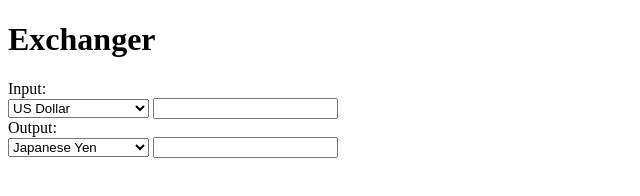
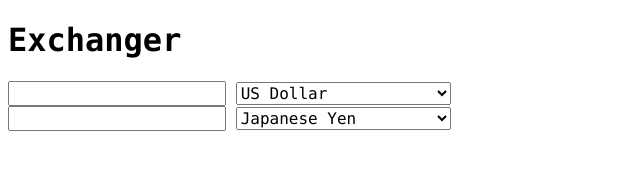
Before and after one commit to vcjhwebdev/exchanger, a plain HTML site: page index.html in a window 1280 px wide. Shown: the whole page, without its empty margins (0-640 px from the left). Drawn offline with Linux system fonts and the light colour scheme; no server answers.

Commit message:
adjust layout
- resize fonts
- remove labels
- rearrange order

```diff
--- a/assets/css/style.css
+++ b/assets/css/style.css
@@ -0,0 +1,7 @@
+body, select, input[type="text"] {
+	font-family: Consolas, "Andale Mono", "Lucida Console", "Lucida Sans Typewriter", Monaco, "Courier New", "monospace";
+}
+
+input[type="text"], select, label {
+	font-size: 16px;
+}
--- a/assets/js/exchanger.js
+++ b/assets/js/exchanger.js
@@ -47,7 +47,7 @@ var Exchanger = {
 			try {
 				i = Number(i);
 				o = i * Exchanger.conversionRates.rates[Exchanger.outputCurrency];
-				document.getElementById("output-value").value = o;
+				document.getElementById("output-value").value = o.toFixed(2);
 				console.log("Updating output value to: " + o);
 			} catch(err) {
 				console.log("Error");
--- a/index.html
+++ b/index.html
@@ -12,8 +12,9 @@
 </head>
 
 <body>
+	<div id="screen">
 		<h1>Exchanger</h1>
-	<label>Input:</label><br>
+		<input type="text" id="input-value" onKeyUp="Exchanger.convert();">
 		<select name="currency"
 				id="input-currency"
 				onChange="Exchanger.inputCurrencyChange(this.options[this.selectedIndex].value);">
@@ -51,9 +52,8 @@
 			<option value="INR">Indian Rupee</option>
 			<option value="IDR">Indonesian Rupiah</option>
 			<option value="RUB">Russian Ruble</option>
-	</select>
-	<input type="text" id="input-value" onKeyUp="Exchanger.convert();"><br>
-	<label>Output:</label><br>
+		</select><br>
+		<input type="text" readonly id="output-value">
 		<select name="currency"
 				id="output-currency"
 				onChange="Exchanger.outputCurrencyChange(this.options[this.selectedIndex].value);">
@@ -92,6 +92,6 @@
 			<option value="IDR">Indonesian Rupiah</option>
 			<option value="RUB">Russian Ruble</option>
 		</select>
-	<input type="text" readonly id="output-value">
+	</div>
 </body>
 </html>
```
Lines whose indentation alone changed are shown as unchanged.
